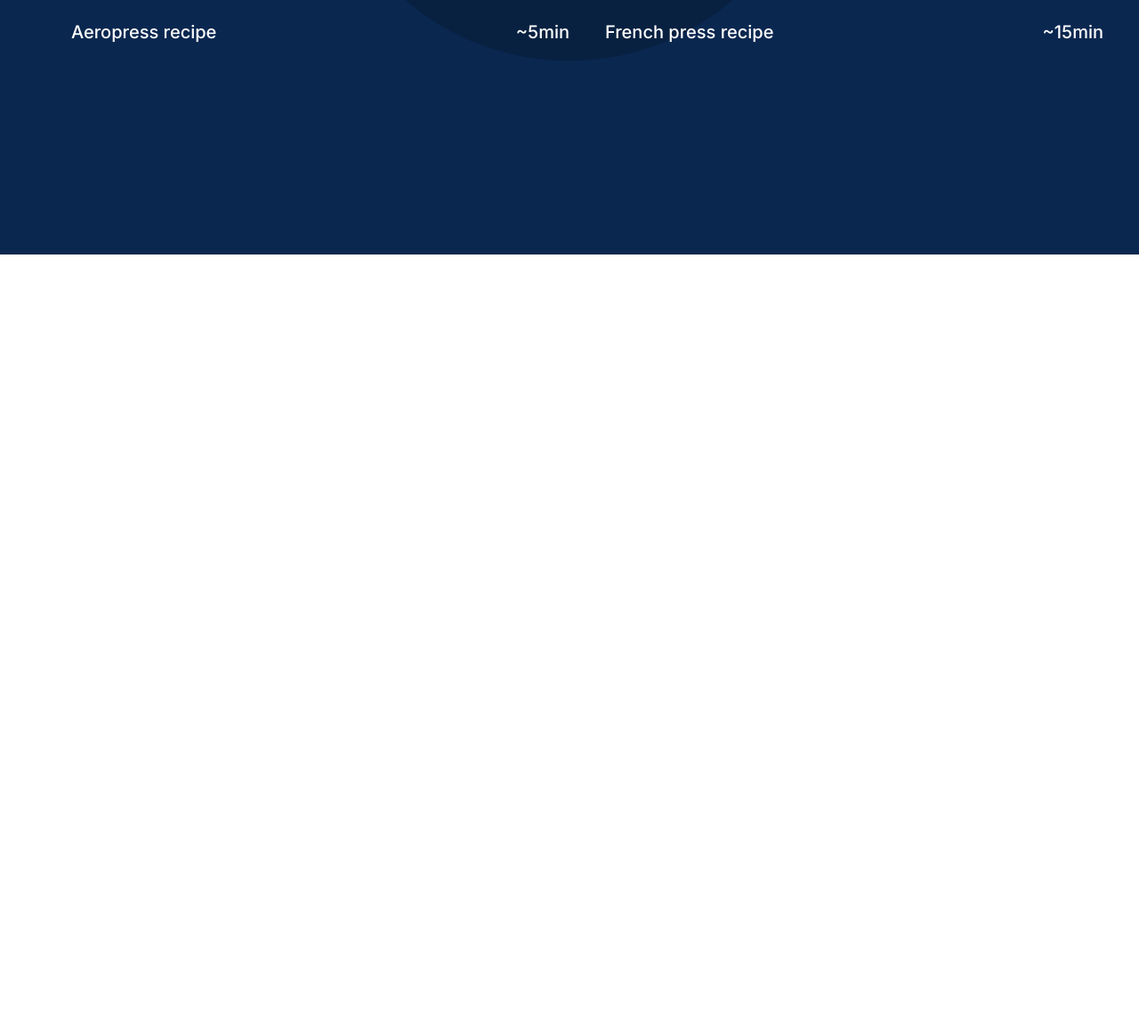
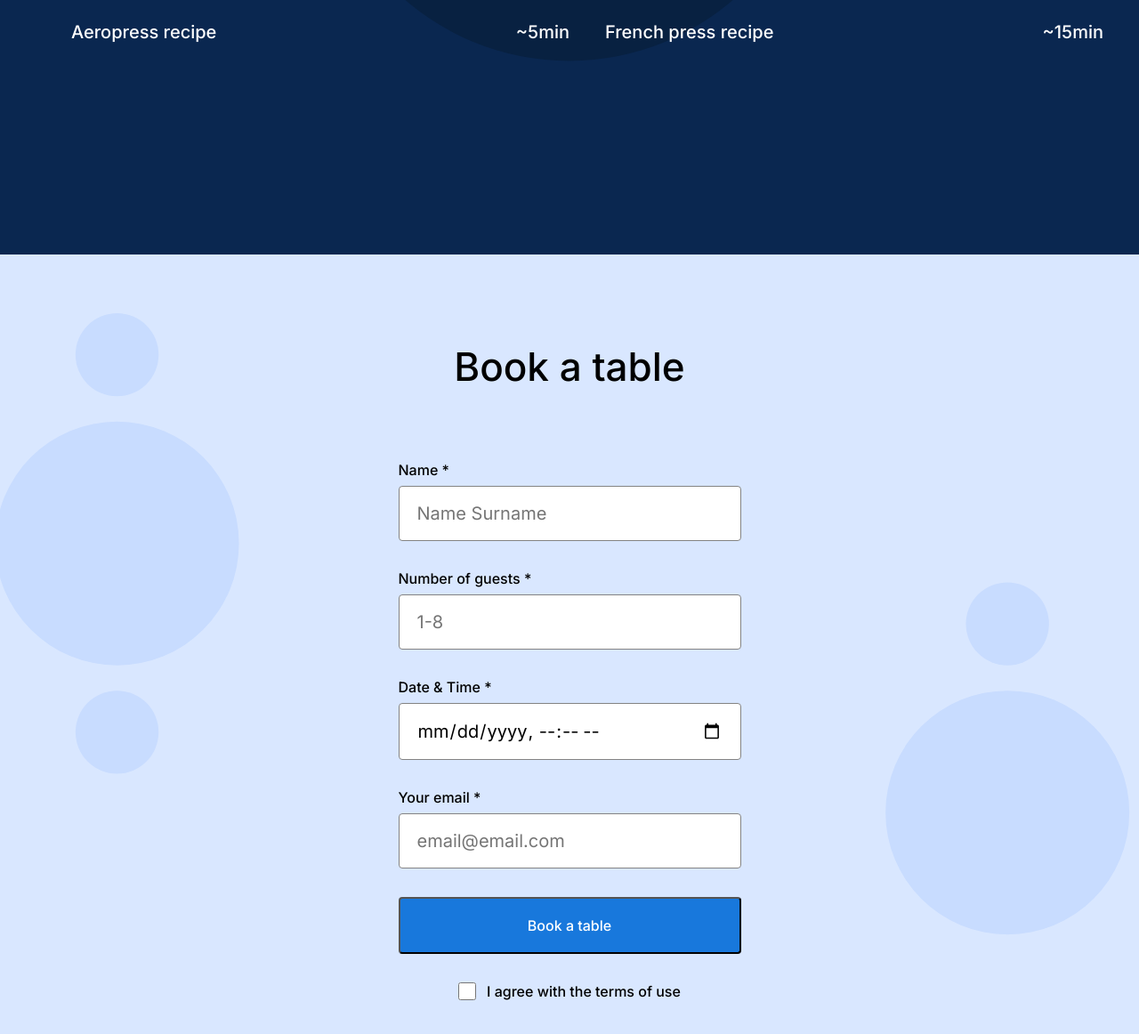
Before and after one commit to ChrisLaFumee/se_project_coffeeshop, a plain HTML site: page index.html in a window 1280 px wide. Shown: the part 1454-2616 px from the top of the page at 89% size. Before the commit the page ends 1740 px from the top, so only its background shows below. Drawn offline with Linux system fonts and the light colour scheme.

Commit message:
new project updates

```diff
--- a/index.html
+++ b/index.html
@@ -107,6 +107,59 @@
         </section>
         <section class="reservation" id="Bookatable">
           <a href="#Bookatable" class="reservation"></a>
+          <h2 class="reservation__title">Book a table</h2>
+          <form class="reservation__form form">
+            <fieldset class="form__fieldset">
+              <label for="name-input" class="form__label">
+                Name *
+                <input
+                  type="text"
+                  class="form__input"
+                  placeholder="Name Surname"
+                  id="name-input"
+                  required /></label
+              ><label for="number-of-guests" class="form__label">
+                Number of guests *
+                <input
+                  type="number"
+                  class="form__input"
+                  placeholder="1-8"
+                  min="1"
+                  max="8"
+                  id="number-of-guests"
+                  required /></label
+              ><label for="dateandtime" class="form__label">
+                Date & Time *
+                <input
+                  type="datetime-local"
+                  class="form__input"
+                  placeholder="mm/dd/yyyy"
+                  id="dateandtime"
+                  required /></label
+              ><label for="email" class="form__label">
+                Your email *
+                <input
+                  type="text"
+                  class="form__input"
+                  placeholder="email@email.com"
+                  id="email"
+                  required
+                />
+              </label>
+            </fieldset>
+            <button class="form__button">Book a table</button>
+            <label
+              for="bookatable"
+              class="form__label form__label_type_checkbox"
+            >
+              <input
+                class="form__checkbox"
+                type="checkbox"
+                id="bookatable"
+                required
+              />I agree with the terms of use
+            </label>
+          </form>
         </section>
         <section class="Menu" id="Menu">
           <a href="#Menu" class="Menu"></a>
--- a/pages/index.css
+++ b/pages/index.css
@@ -150,3 +150,80 @@
   font-size: 20px;
   line-height: 30px;
 }
+
+.reservation {
+  background-color: #d9e7ff;
+  background-image: url(../images/background_reservation.svg);
+  background-repeat: no-repeat;
+  background-position: center;
+  background-size: cover;
+  padding: 100px 0 120px;
+}
+
+.reservation__title {
+  margin: 0 0 80px;
+  text-align: center;
+  font-family: "Inter", "Arial", sans-serif;
+  font-weight: 500;
+  font-size: 44px;
+  line-height: 52px;
+}
+
+.reservation__form {
+  margin: 0 auto;
+}
+
+.form {
+  max-width: 385px;
+}
+
+.form__label {
+  font-family: "Inter", "Arial", sans-serif;
+  font-weight: 500;
+  font-size: 16px;
+  line-height: 20px;
+}
+
+.form__input {
+  display: block;
+  width: 100%;
+  padding: 15px 20px;
+  box-sizing: border-box;
+  margin: 8px 0 32px;
+  border: 1px solid #838383;
+  border-radius: 4px;
+  font-family: "Inter", "Arial", sans-serif;
+  font-size: 20px;
+  line-height: 30px;
+}
+
+.form__fieldset {
+  margin: 0;
+  padding: 0;
+  border: none;
+}
+
+.form__button {
+  color: #fff;
+  background-color: #1878dc;
+  padding: 20px;
+  width: 100%;
+  border-radius: 4px;
+  margin-bottom: 32px;
+  font-family: "Inter", "Arial", sans-serif;
+  font-weight: 500;
+  font-size: 16px;
+  line-height: 20px;
+}
+
+.form__checkbox {
+  border-radius: 2px;
+  width: 20px;
+  height: 20px;
+}
+
+.form__label_type_checkbox {
+  display: flex;
+  gap: 12px;
+  justify-content: center;
+}
```
